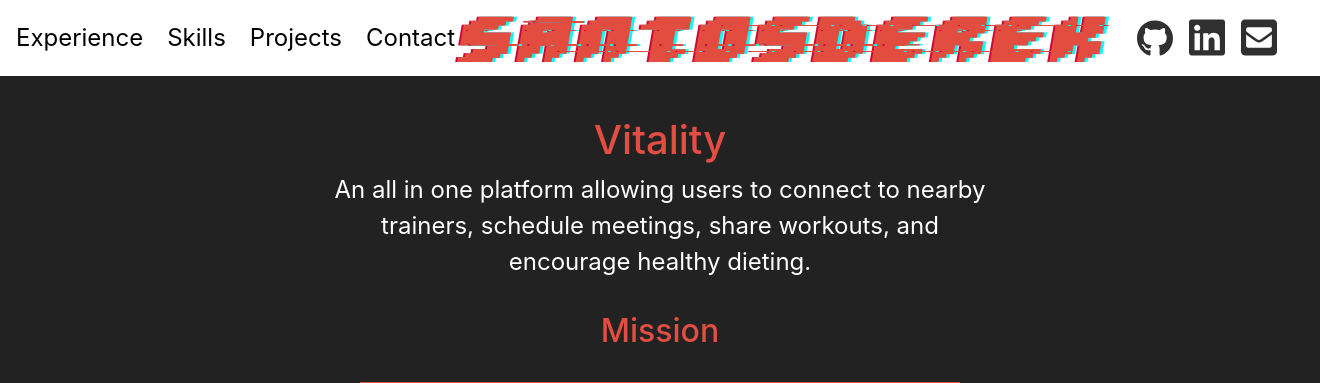
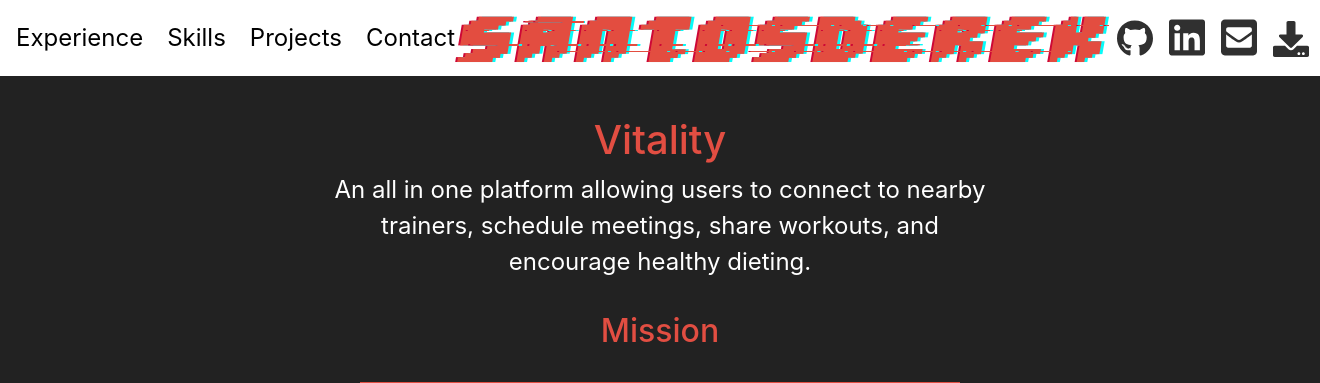
Before and after one commit to santosderek/website, a Flask app: page /project/vitality in a window 1320 px wide. Shown: the top 383 px of the page. Run offline with Flask 2, Linux system fonts and the light colour scheme; some libraries are stand-ins or nearby versions.

Commit message:
Added a download button for the resume on the navbar. Added download svg.

```diff
--- a/website/resources/repos.json
+++ b/website/resources/repos.json
@@ -3,7 +3,7 @@
         "title": "Vitality",
         "subtitle": "A workout companion app focused on managing user fitness and trainer information.",
         "description": "",
-        "url": "https://github.com/santosderek/Vitality"
+        "url": "/project/vitality"
     },
     {
         "title": "Imgur to Folder",
--- a/website/templates/navbar.html
+++ b/website/templates/navbar.html
@@ -44,6 +44,12 @@
                         src="{{ url_for('static', filename='images/svg/envelope.svg') }}" />
                 </a>
             </li>
+            <li class="nav-item">
+                <a class="nav-link" href="{{ url_for('resume') }}">
+                    <img style="width: 1.5em; filter: invert(17%) sepia(0%) saturate(1641%) hue-rotate(158deg) brightness(96%) contrast(93%);"
+                        src="{{ url_for('static', filename='images/svg/download.svg') }}" />
+                </a>
+            </li>
         </ul>
     </div>
 </nav>
```
Also changed, not shown: website/static/images/svg/download.svg (added).
